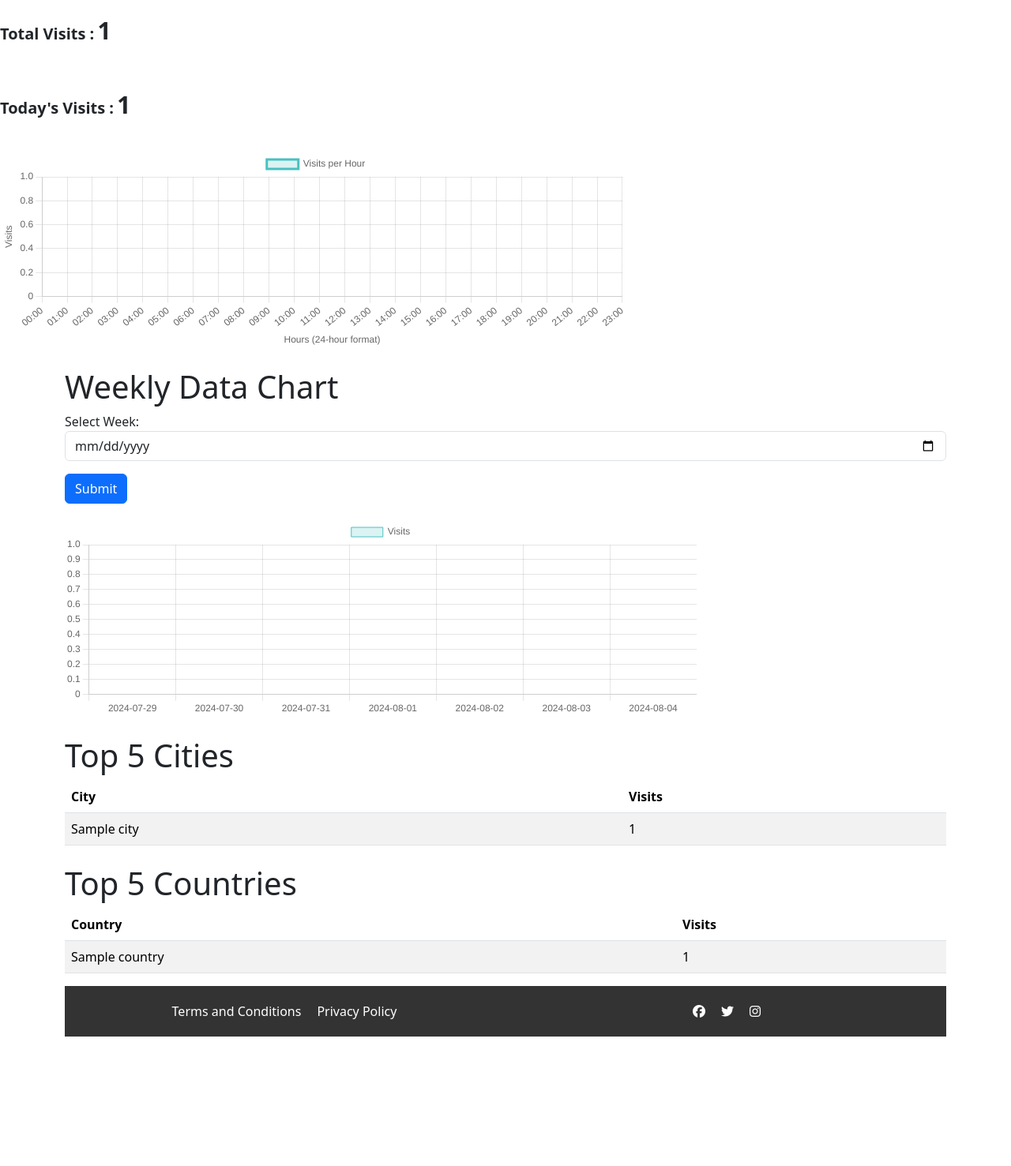
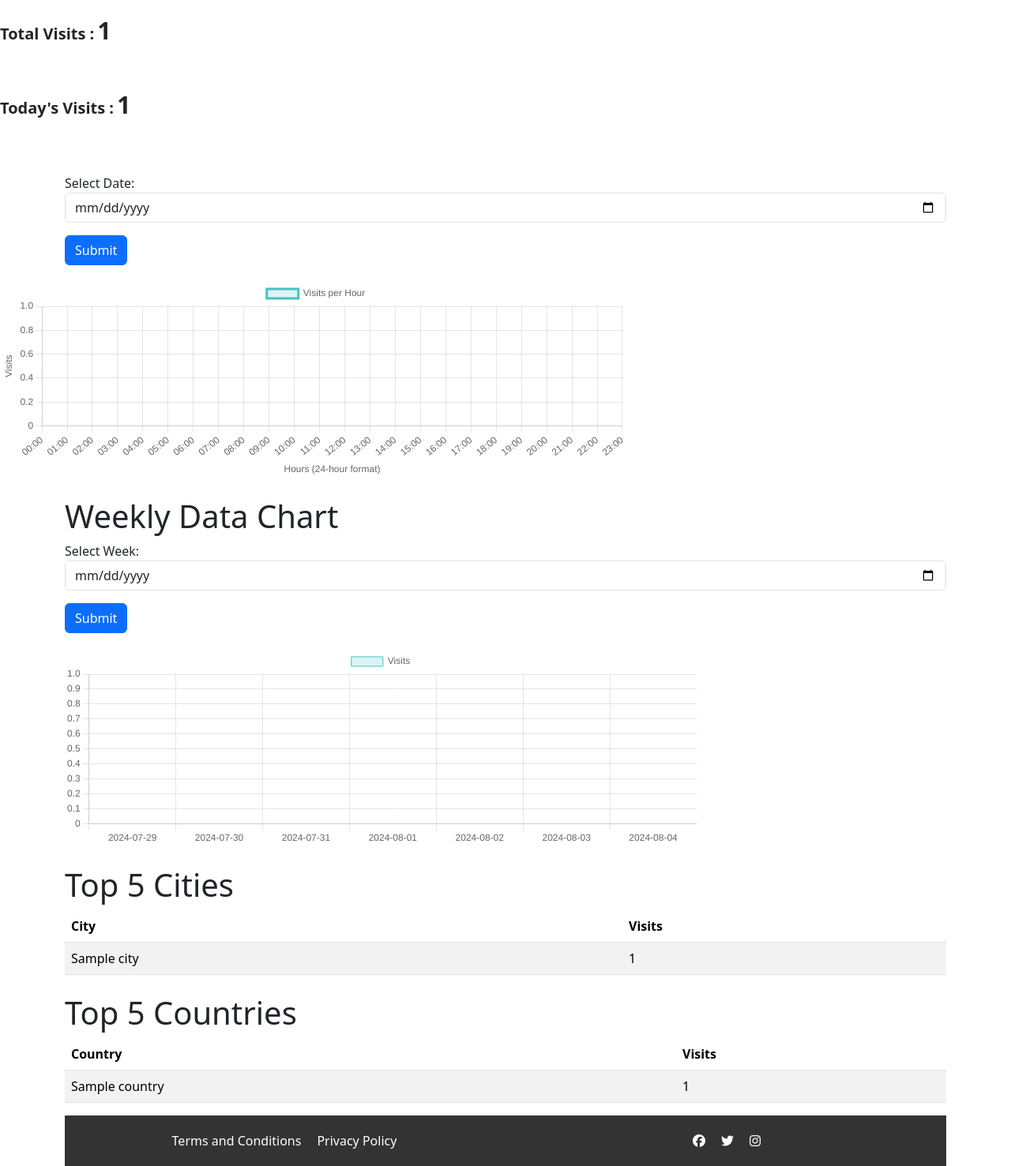
Before and after one commit to dpshah23/Github-Visitor-Info-Admin, a Django app: template templates/dashboard.html in a window 1280 px wide. Shown: the part 225-1702 px from the top of the page at 79% size. Before the commit the page ends 1538 px from the top, so only its background shows below. Run offline with Django 4.2, Linux system fonts and the light colour scheme; the template is opened without the code that fills it: most values are stand-ins (such as "Sample title", 1, 10 or a date in 2020); some libraries are stand-ins or nearby versions.

Commit message:
Specific date search feature

```diff
--- a/adminpanel_app/views.py
+++ b/adminpanel_app/views.py
@@ -16,6 +16,7 @@ def index(request):
         messages.error(request, 'Login Required')
         return redirect('/auth/login/')
 
+
     today=timezone.now().date()
     total=Visits.objects.filter(unique_link=request.session['unique_link']).count()
     visits_today = Visits.objects.filter(timestamp__date=today).annotate(hour=TruncHour('timestamp')).values('hour').annotate(count=Count('id')).order_by('hour')
@@ -31,6 +32,30 @@ def index(request):
 
     print(top_cities)
     print(top_countries)
+
+    if request.method=='POST':
+        date=request.POST.get('date_start')
+
+        print(date)
+
+        visits_today = Visits.objects.filter(timestamp__date=date).annotate(hour=TruncHour('timestamp')).values('hour').annotate(count=Count('id')).order_by('hour')
+
+        hours = [f"{hour:02}:00" for hour in range(24)]
+        counts = [0] * 24
+
+        for visit in visits_today:
+            hour = visit['hour'].hour
+            counts[hour] = visit['count']
+
+        context={
+        'top_cities': top_cities,
+        'top_countries': top_countries,
+        'total_visits_day': sum(counts),
+        'visits_per_hour': counts,
+        'total_visits': total
+        }
+        return render(request,'dashboard.html',context)
+
 
     context={
         'top_cities': top_cities,
@@ -89,3 +114,21 @@ def get_link(request):
         'unique_link': unique_link
     }
     return render(request,'get_link.html',{'context':context})
+
+def get_specific_day(request):
+    if 'email' not in request.session:
+        messages.error(request, 'Login Required')
+        return redirect('/auth/login/')
+
+    date=request.GET.get('date')
+
+    visits_today = Visits.objects.filter(timestamp__date=date).annotate(hour=TruncHour('timestamp')).values('hour').annotate(count=Count('id')).order_by('hour')
+
+    hours = [f"{hour:02}:00" for hour in range(24)]
+    counts = [0] * 24
+
+    for visit in visits_today:
+        hour = visit['hour'].hour
+        counts[hour] = visit['count']
+
+    return JsonResponse({'hours': hours, 'counts': counts})
--- a/templates/dashboard.html
+++ b/templates/dashboard.html
@@ -22,6 +22,18 @@
 
 <label for="total-visit" class="total-visit-label">Today's Visits  :  </label>
 <span class="total-visit">{{total_visits_day}}</span>
+
+<br><br>
+<div class="container mt-4">
+<form id="dateform" action="" method="POST">
+    {% csrf_token %}
+    <div class="form-group">
+        <label for="date">Select Date:</label>
+        <input type="date" id="datestart" class="form-control" name="date_start">
+    </div>
+    <button type="submit" class="btn btn-primary mt-3">Submit</button>
+</form>
+</div>
 <canvas id="myChart" class="visit-per-hour-chart"></canvas>
 
 <div class="container mt-4">
```
